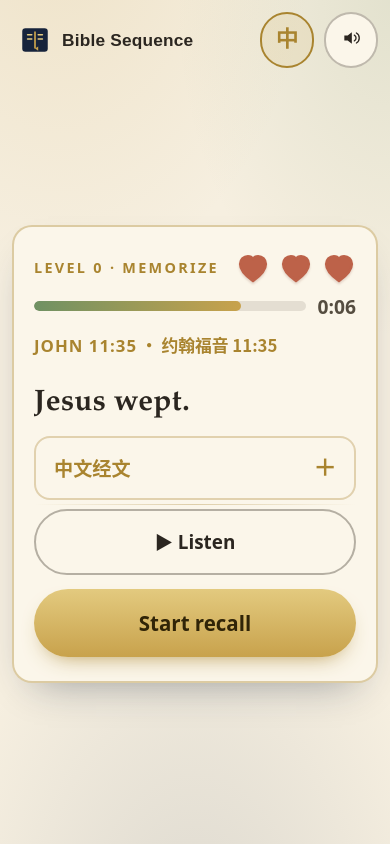
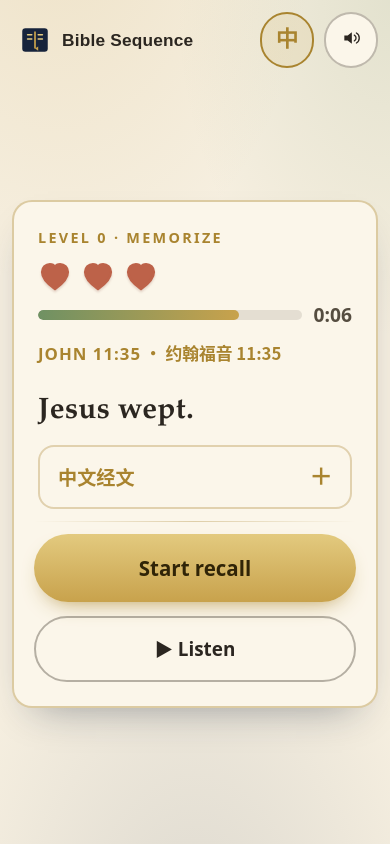
Before and after one commit to yancyqin/lucas-academy-bible, a React (Vite) app: page / in a window 390 px wide. Both pictures are taken after a click on the button "Begin". Built offline with nearby package versions, Linux system fonts and the light colour scheme.

Commit message:
Keep mobile recall action visible

```diff
--- a/src/App.tsx
+++ b/src/App.tsx
@@ -232,7 +232,6 @@ export default function App() {
           announce={announce}
           onComplete={handleComplete}
           onFail={handleFail}
-          onStartOver={startRun}
         />
       )}
 
--- a/src/components/RecallPhase.tsx
+++ b/src/components/RecallPhase.tsx
@@ -14,8 +14,6 @@ interface RecallPhaseProps {
   onComplete: (mistakes: number, hearts: number) => void;
   /** Ran out of hearts — the run ends. */
   onFail: () => void;
-  /** Restart the whole run from Level 0. */
-  onStartOver: () => void;
 }
 
 export function RecallPhase({
@@ -25,7 +23,6 @@ export function RecallPhase({
   announce,
   onComplete,
   onFail,
-  onStartOver,
 }: RecallPhaseProps) {
   const [state, dispatch] = useReducer(recallReducer, level, initRecall);
   const [wrongId, setWrongId] = useState<string | null>(null);
@@ -211,16 +208,6 @@ export function RecallPhase({
           ))}
         </div>
 
-        <div className="recall__controls">
-          <button
-            type="button"
-            className="btn btn--ghost btn--sm"
-            onClick={onStartOver}
-            title="Start the whole run again from Level 0"
-          >
-            ⟳ Restart from Level 0
-          </button>
-        </div>
       </div>
     </div>
   );
--- a/src/components/StudyPhase.tsx
+++ b/src/components/StudyPhase.tsx
@@ -92,6 +92,7 @@ export function StudyPhase({
   return (
     <div className="stage stage--fit stage--study" role="region" aria-label={`Memorize ${built.reference}`}>
       <div className="card">
+        <div className="study__scroll">
           <div className="study__meta">
             <span className="eyebrow">Level {built.level} · Memorize</span>
             <span style={{ display: 'inline-flex', gap: 12, alignItems: 'center' }}>
@@ -145,11 +146,12 @@ export function StudyPhase({
               </p>
             </details>
           )}
+        </div>
 
         <div className="divider" />
 
         <div className="btn-row study__actions" style={{ justifyContent: 'space-between' }}>
-          <div className="btn-row" style={{ justifyContent: 'flex-start' }}>
+          <div className="btn-row study__listen" style={{ justifyContent: 'flex-start' }}>
             {narrator.supported ? (
               speaking ? (
                 <button type="button" className="btn btn--ghost btn--sm" onClick={stopReading}>
@@ -165,7 +167,7 @@ export function StudyPhase({
             )}
           </div>
 
-          <div className="btn-row">
+          <div className="btn-row study__start">
             <button type="button" className="btn btn--primary" onClick={startRecall}>
               Start recall
             </button>
--- a/src/styles.css
+++ b/src/styles.css
@@ -494,13 +494,26 @@ body {
 }
 
 .stage--study .study__scripture {
-  max-height: min(42dvh, 440px);
+  margin-bottom: 10px;
+}
+
+.stage--study > .card {
+  display: flex;
+  flex-direction: column;
+  overflow: hidden;
+}
+
+.study__scroll {
+  flex: 1 1 auto;
+  min-height: 0;
   overflow-y: auto;
   overscroll-behavior: contain;
+  padding: 2px 4px 8px;
 }
 
 .study__actions {
   flex: none;
+  padding-top: 8px;
 }
 
 .study__hint {
@@ -694,15 +707,6 @@ body {
   40% { transform: translateX(6px); }
   60% { transform: translateX(-4px); }
   80% { transform: translateX(4px); }
-}
-
-.recall__controls {
-  display: flex;
-  gap: 10px;
-  flex-wrap: wrap;
-  justify-content: center;
-  align-items: center;
-  margin-top: 2px;
 }
 
 /* ---- Overlays (fail / complete) ----------------------------------------- */
@@ -1026,8 +1030,7 @@ body {
   }
   .btn--sm { min-height: 62px; font-size: 1.18rem; }
   .btn-row { width: 100%; }
-  .recall__controls { width: 100%; }
-  .recall__controls .btn { flex: 1 1 100%; }
+  .study__start { order: -1; }
   .heart { width: 34px; height: 34px; }
 }
 
@@ -1045,7 +1048,6 @@ body {
     margin-top: 12px;
     font-size: clamp(1.55rem, 5.2vw, 2.6rem);
     line-height: 1.42;
-    max-height: 34dvh;
   }
   .stage--fit .title-xl { font-size: clamp(2rem, 8vw, 3rem); }
   .stage--fit .btn { min-height: 58px; padding-top: 13px; padding-bottom: 13px; }
```
Also changed, not shown: 1 other file (tests, documents, lock files or other folders). Lines whose indentation alone changed are shown as unchanged.
